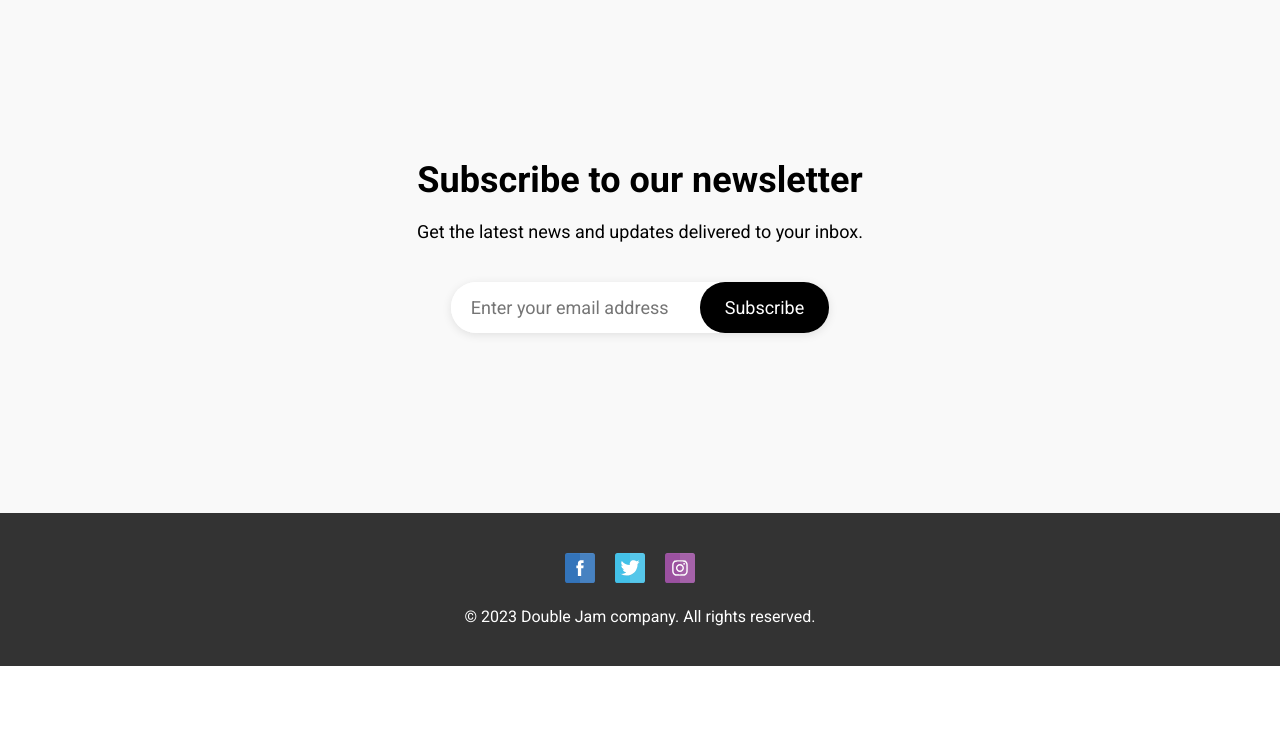
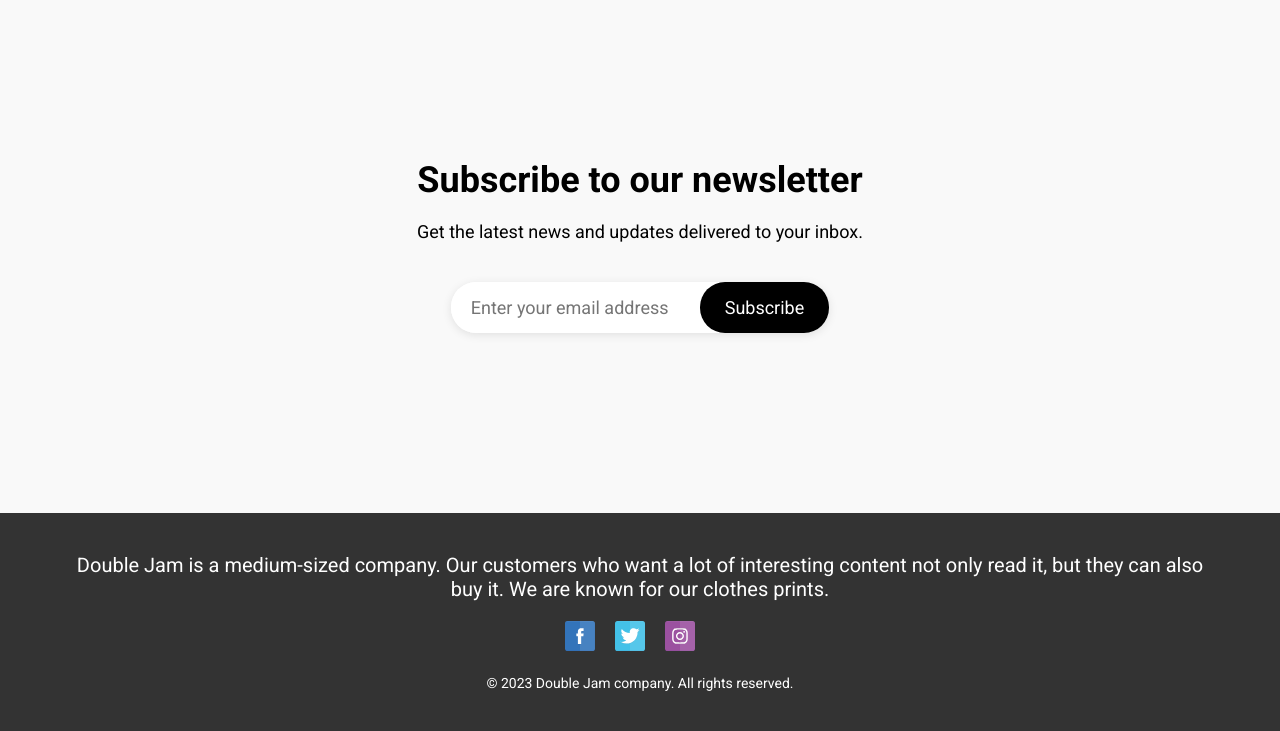
Before and after one commit to Max2288/onlineshop, a Django app: page / in a window 1280 px wide. Shown: the part 1831-2562 px from the top of the page. Before the commit the page ends 2497 px from the top, so only its background shows below. Run offline with Django 4.2, Linux system fonts and the light colour scheme.

Commit message:
Changed footer and add heart numbers

```diff
--- a/onlineshop/static/css/style.css
+++ b/onlineshop/static/css/style.css
@@ -301,10 +301,19 @@ footer {
   height: 30px;
 }
 
-.footer-copyright {
+.footer-text-upper {
+  font-size: 20px; /* set the font size to 24px */
+  text-align: center;
+  margin-bottom: 20px;
+
+}
+
+.footer-text {
   margin-top: 20px;
   text-align: center;
+  font-size: 14px;
 }
+
 /* CART */
 /* Cart window */
 .cart-window {
--- a/onlineshop/templates/index.html
+++ b/onlineshop/templates/index.html
@@ -29,9 +29,10 @@
 			</a>
 		  </div>
 		  <div class="heart">
-			<a href="#">
+			<a href="#" id="like-button">
 			  <img src="{% static 'imgs/heart-outline.svg' %}" alt="Heart">
 			</a>
+			<span style="right:20px;top: 22.5px;right: 111.5px;position: absolute;font-size: small;" id="like-count">0</span>
 		  </div>
 		</div>
 	  </header>
@@ -130,16 +131,20 @@
 
 	<footer>
 		<div class="container">
+			<p class="footer-text-upper">
+				Double Jam is a medium-sized company. Our customers who want a lot of interesting content not only read it, but they can also buy it. We are known for our clothes prints.
+			</p>
 		  <div class="footer-social">
-			<a href="#"><img src="{% static 'imgs/facebook.svg' %}	" alt="Facebook"></a>
+			<a href="#"><img src="{% static 'imgs/facebook.svg' %}" alt="Facebook"></a>
 			<a href="#"><img src="{% static 'imgs/twitter.svg' %}" alt="Twitter"></a>
 			<a href="#"><img src="{% static 'imgs/instagram.svg' %}" alt="Instagram"></a>
 		  </div>
-		  <div class="footer-copyright">
+
+		  <div class="footer-text">
 			<p>&copy; 2023 Double Jam company. All rights reserved.</p>
 		  </div>
 		</div>
-	</footer>
+	  </footer>
 </body>
 
 <script src="https://cdn.emailjs.com/sdk/2.3.2/email.min.js"></script>
@@ -297,4 +302,24 @@ function updateCart(product) {
 
 
 	</script>
+	<script>
+		function handleLikeClick() {
+			// Get the current number of likes
+			const likeCount = parseInt(document.getElementById("like-count").innerText);
+
+			// Check if the like count is equal to 10
+			if (likeCount === 9) {
+			  // Set the like count to 0
+			  document.getElementById("like-count").innerText = 0;
+			} else {
+			  // Increment the number of likes
+			  const newLikeCount = likeCount + 1;
+			  // Update the number of likes in the HTML
+			  document.getElementById("like-count").innerText = newLikeCount;
+			}
+		  }
+
+		  document.getElementById("like-button").addEventListener("click", handleLikeClick);
+
+	</script>
 </html>
```
